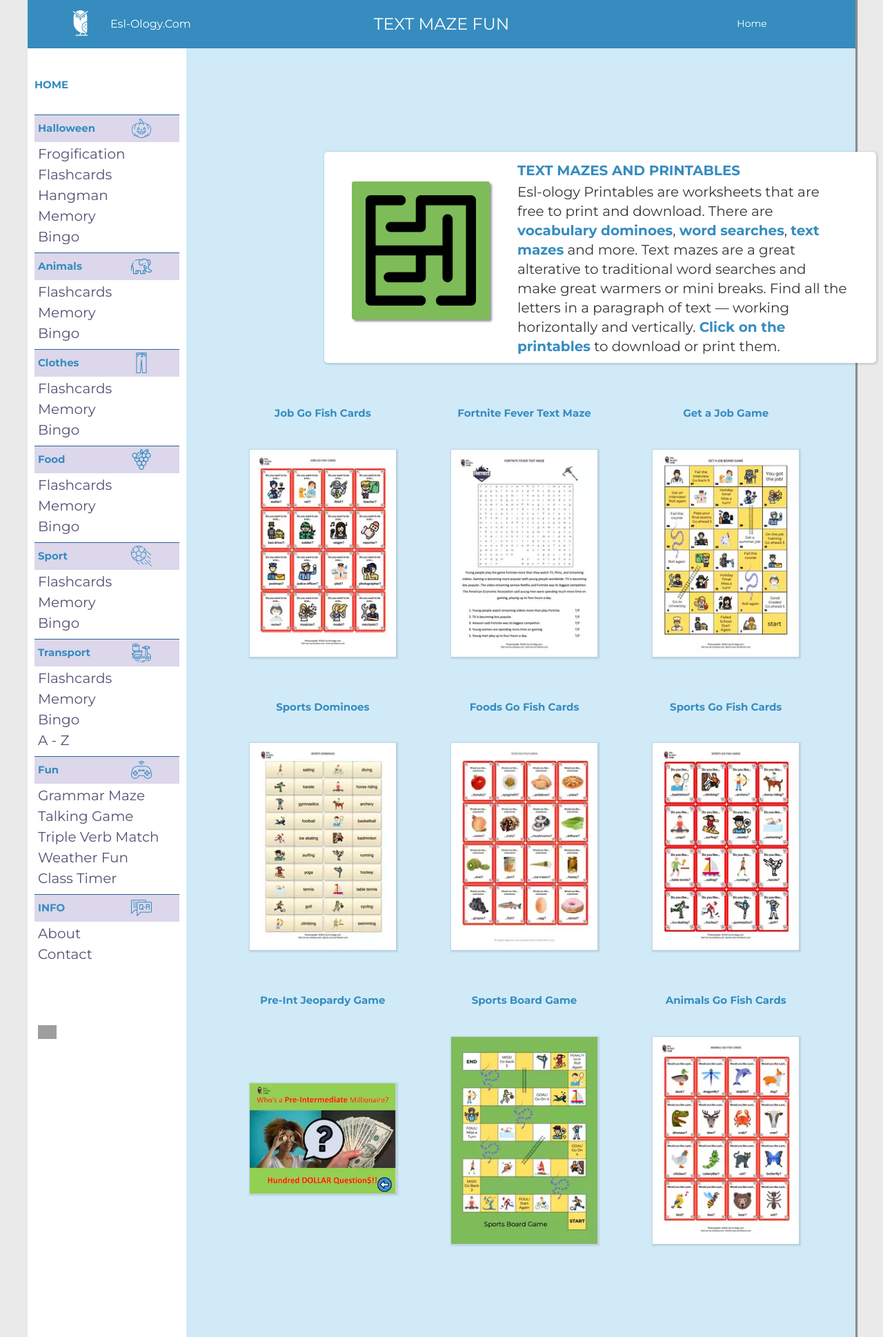
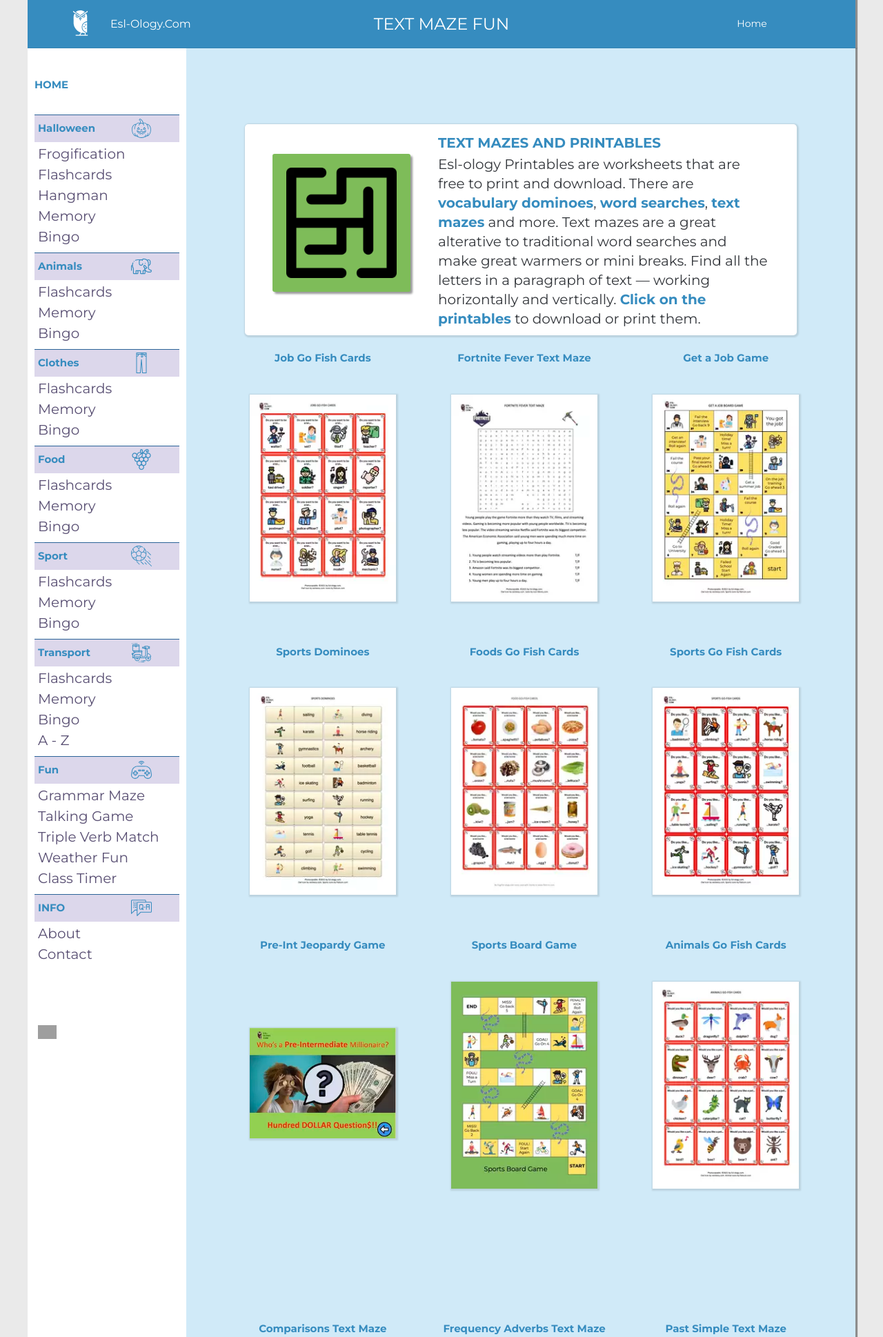
Before and after one commit to Dugsteer/Search-page, a PHP site: page / in a window 1280 px wide; the page is wider, and only the part inside the window is pictured. Shown: the top 1938 px of that part at 69% size. Run offline with PHP 8.4, Linux system fonts and the light colour scheme; grey boxes are pictures that could not be loaded.

Commit message:
OK to large

```diff
--- a/css/styles.css
+++ b/css/styles.css
@@ -519,18 +522,19 @@
   width: 800px;
   background-color: #fff;
   justify-self: center;
-  align-self: center;
-  margin: 4rem 0;
+  margin: 0;
   padding: 1rem 0;
   display: flex;
   align-items: center;
   justify-content: space-evenly;
   border-radius: 5px;
   box-shadow: 1px 1px 2px 2px rgba(0, 0, 0, 0.1); }
+  @media only screen and (max-width: 75em) {
+    .introduction {
+      margin: auto; } }
   @media only screen and (max-width: 62.5em) {
     .introduction {
-      width: 600px;
-      height: 333px; } }
+      width: 600px; } }
   @media only screen and (max-width: 37.5em) {
     .introduction {
       grid-row: 2/3;
--- a/index.html
+++ b/index.html
@@ -41,7 +41,7 @@
           viewBox="0 0 100 80"
           width="40"
           height="20"
-          onclick="toggler();"
+          onclick="toggler()"
           id="menu"
           class="menu"
         >
@@ -317,7 +317,7 @@
           </div>
         </div>
       </div>
-
+    </div>
 
 
     <footer class="footer">
--- a/sass/components/_sidebar.scss
+++ b/sass/components/_sidebar.scss
@@ -1,30 +1,46 @@
 .sidebar {
-  grid-row: 1/7;
-  grid-column: 1/2;
-  width: 100%;
+  width: 23rem;
   height: 100%;
   display: flex;
   flex-direction: column;
   background-color: #fff;
   padding: 1rem;
-  transition: all 0.2s ease-in-out;
 
-  @media only screen and (max-width: 50em) {
-    position: absolute;
-    width: 100vw;
-    z-index: 500;
+
+  @media only screen and (max-width: $bp-largest) {
+position: absolute;
+top: 0px;
+left: 0px;
+width: 100vw;
+  z-index: 500;
     height: 100%;
     padding: 3rem;
-  }
-
-  @media only screen and (max-width: 28em) {
-    width: 100vw;
-    padding: 6rem;
+    display: none;
   }
 }
+
+.sidebar-container {
+  grid-row: 1/6;
+  grid-column: 1/2;
+  height: 100%;
+
+  @media only screen and (max-width: $bp-largest) {
+    display: none;
+  }
+}
+
 .sidebar h2:first-of-type {
   margin-top: 3rem;
 }
+
+.gridfiller {
+    grid-row: 1/7;
+    grid-column: 1/2;
+    background-color: white;
+    height: 100%;
+    width: 23rem;
+}
+
 
 .sidebar ul li {
   list-style-type: none;
@@ -120,15 +136,7 @@
   fill: darkgrey;
 }
 
-.sidebar-container {
-  grid-row: 1/7;
-  grid-column: 1/2;
-  height: 100%;
 
-  @media only screen and (max-width:  50em) {
-    display: none;
-  }
-}
 
 .block {
   display: block;
@@ -157,12 +165,12 @@
   display: none;
   z-index: 100;
 
-  @media only screen and(max-width: 62.5em) {
+  @media only screen and(max-width: bp-large) {
     top: 80%;
     height: 600px;
     // padding-top: 7rem;
   }
-  @media only screen and(max-width: 37.5em) {
+  @media only screen and(max-width: bp-small) {
     top: 60%;
     width: 320px;
     height: 700px;
@@ -182,7 +190,7 @@
   width: 400px;
   height: 640px;
 
-  @media only screen and(max-width: 37.5em) {
+  @media only screen and(max-width: bp-small) {
     grid-template-columns: 1fr;
     grid-template-rows: 3fr;
     width: 280px;
@@ -210,7 +218,7 @@
   justify-self: start;
   align-self: start;
 
-  @media only screen and(max-width: 37.5em) {
+  @media only screen and(max-width: bp-small) {
     grid-row: 3/4;
     margin-top: 4rem;
   }
--- a/sass/layout/_content.scss
+++ b/sass/layout/_content.scss
@@ -14,9 +14,12 @@
     grid-template-columns: repeat(auto-fit);
 
 
-    @media only screen and (max-width:$bp-large){
+    @media only screen and (max-width:$bp-largest){
         width: 600px;
+        margin-right: 9rem;
         }
+
+
     @media only screen and (max-width:$bp-small){
         grid-row: auto;
         grid-column: 1fr;
--- a/sass/layout/_introduction.scss
+++ b/sass/layout/_introduction.scss
@@ -4,8 +4,7 @@
     width: 800px;
     background-color: #fff;
     justify-self: center;
-    align-self: center;
-    margin: 4rem 0;
+    margin: 0;
     padding: 1rem 0;
     display: flex;
 
@@ -14,9 +13,12 @@
     border-radius: 5px;
     box-shadow: 1px 1px 2px 2px rgba(0, 0, 0, 0.1);
 
+      @media only screen and (max-width:$bp-largest){
+        margin: auto;
+       }
+
     @media only screen and (max-width:$bp-large){
         width: 600px;
-        height: 333px;
        }
     @media only screen and (max-width:$bp-small){
         grid-row: 2/3;
--- a/sass/layout/_navigation.scss
+++ b/sass/layout/_navigation.scss
@@ -13,11 +13,6 @@
   @media only screen and (max-width: $bp-largest){
     width: 100vw;
   }
-  @media only screen and (max-width: $bp-smallest){
-    width: 100vw;
-
-  }
-
 
 
   &__logo{
@@ -38,14 +33,14 @@
   }
 
   &__link{
-    @media only screen and (max-width: $bp-medium) {
+    @media only screen and (max-width: $bp-largest) {
       grid-column: 4/5;
 
     }
 
   }
 
-  @media only screen and (max-width: $bp-medium) {
+  @media only screen and (max-width: $bp-large) {
     grid-template-columns: 5vw 18vw 1fr 18vw 5vw;
   }
 
@@ -56,7 +51,7 @@
     font-size: 1.6rem;
 
 
-    @media only screen and (max-width: $bp-medium) {
+    @media only screen and (max-width: $bp-large) {
       display: none;
     }
     @media only screen and (max-width: $bp-small) {
@@ -83,6 +78,10 @@
       &-main {
         line-height: 2.4rem;
         text-align: center;
+
+          @media only screen and (max-width: $bp-medium) {
+        display: none;
+      }
       }
 
       &-deco {
@@ -130,7 +129,7 @@
 
     &.link2,
     &.link3 {
-      @media only screen and (max-width: $bp-medium) {
+      @media only screen and (max-width: $bp-largest) {
         display: none;
       }
     }
@@ -147,7 +146,7 @@
   cursor: pointer;
   display: none;
 
-  @media only screen and (max-width: $bp-medium){
+  @media only screen and (max-width: $bp-largest){
     display: block;
   }
 
--- a/sass/layout/_wrapper.scss
+++ b/sass/layout/_wrapper.scss
@@ -9,10 +9,14 @@
   margin: 0 auto;
   grid-template-rows:auto auto auto auto auto;
   grid-template-columns: 23rem 1fr;
+
   @media only screen and (max-width:$bp-largest){
     width: 100vw;
+    display: flex;
+    flex-wrap: wrap;
+    align-items: center;
+    justify-content: center;
   }
-
 
   @media only screen and (max-width:$bp-large){
     grid-template-columns: 28rem 1fr;
```
Also changed, not shown: other parts of css/styles.css (+42 -34 lines).
